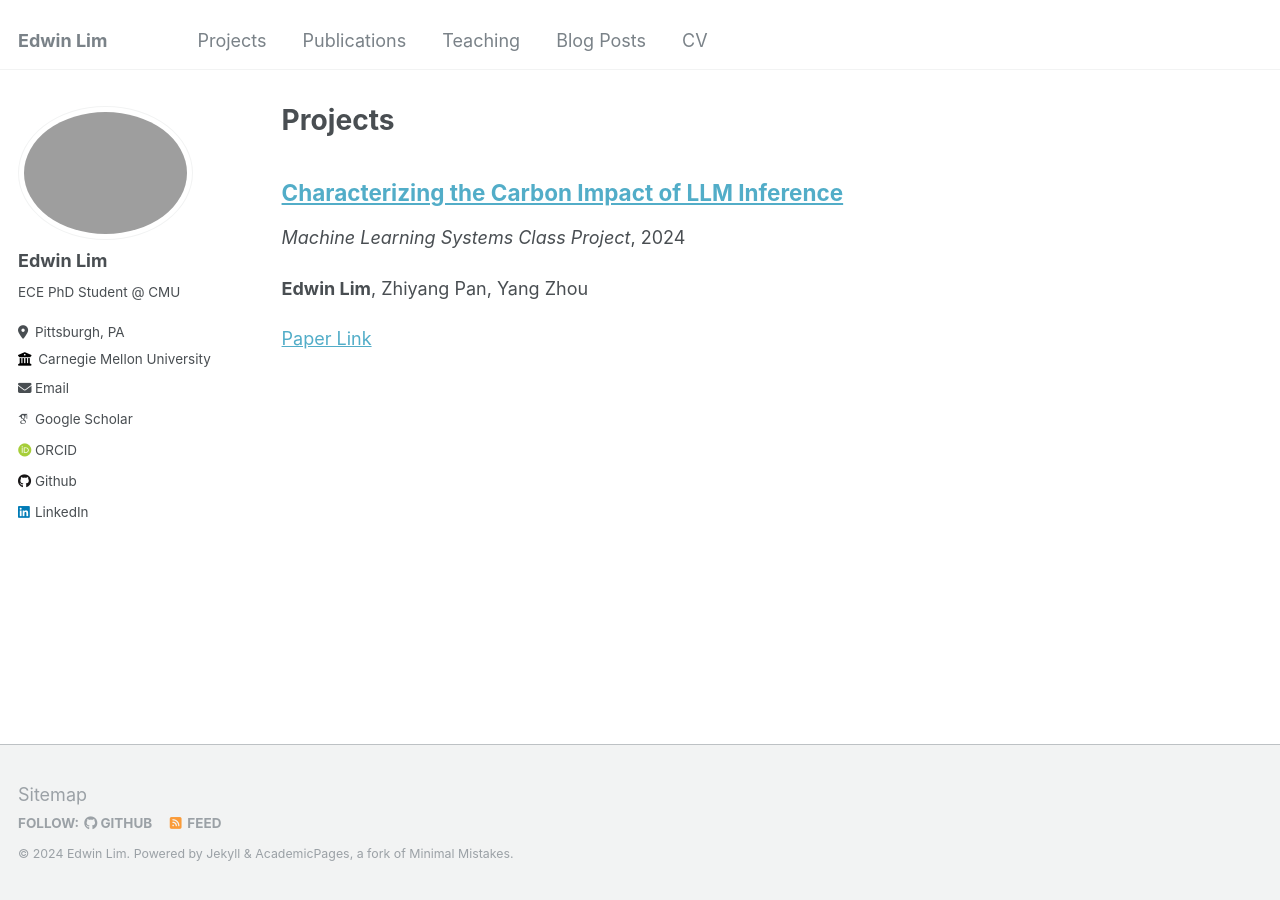
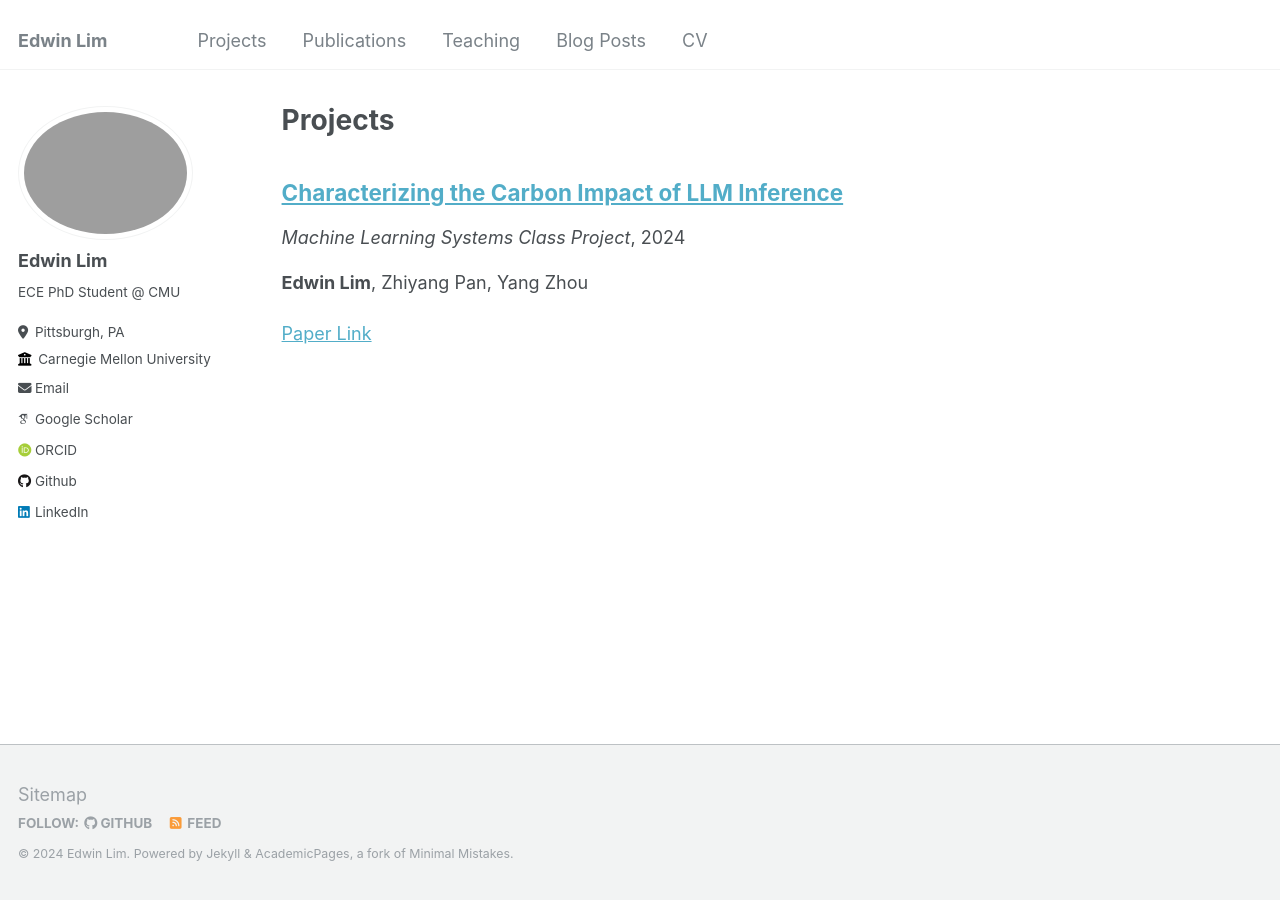
Before and after one commit to edwinlim0919/edwinlim0919.github.io, a Jekyll site: the page built from _pages/projects.md, in a window 1280 px wide. Built offline with Jekyll 4.4.1, drawn with Linux system fonts in a browser that asks for light colours; some web fonts are replaced.

Commit message:
trying out new spacings

```diff
--- a/_includes/archive-single-project.html
+++ b/_includes/archive-single-project.html
@@ -12,40 +12,40 @@
   {% assign title = post.title %}
 {% endif %}
 
-<div class="{{ include.type | default: "list" }}__item">
-  <article class="archive__item" itemscope itemtype="http://schema.org/CreativeWork">
+<div class="{{ include.type | default: "list" }}__item" style="margin-bottom: 5px;">
+  <article class="archive__item" itemscope itemtype="http://schema.org/CreativeWork" style="margin-bottom: 5px;">
     {% if include.type == "grid" and teaser %}
-      <div class="archive__item-teaser">
+      <div class="archive__item-teaser" style="margin-bottom: 5px;">
         <img src=
           {% if teaser contains "://" %}
             "{{ teaser }}"
           {% else %}
             "{{ teaser | prepend: "/images/" | prepend: base_path }}"
           {% endif %}
-          alt="">
+          alt="" style="margin-bottom: 5px;">
       </div>
     {% endif %}
 
-    <h2 class="archive__item-title" itemprop="headline">
+    <h2 class="archive__item-title" itemprop="headline" style="margin-bottom: 5px;">
       <a href="{{ base_path }}{{ post.url }}" rel="permalink">{{ title }}</a>
     </h2>
 
     {% if post.read_time %}
-      <p class="page__meta"><i class="fa fa-clock-o" aria-hidden="true"></i> {% include read-time.html %}</p>
+      <p class="page__meta" style="margin-bottom: 5px;"><i class="fa fa-clock-o" aria-hidden="true"></i> {% include read-time.html %}</p>
     {% endif %}
 
     {% if post.collection == 'teaching' %}
-      <p> {{ post.type }}, <i>{{ post.venue }}</i>, {{ post.date | default: "1900-01-01" | date: "%Y" }} </p>
+      <p style="margin-bottom: 5px;"> {{ post.type }}, <i>{{ post.venue }}</i>, {{ post.date | default: "1900-01-01" | date: "%Y" }} </p>
     {% elsif post.collection == 'projects' %}
-      <p> <i>{{ post.venue }}</i>, {{ post.date | default: "1900-01-01" | date: "%Y" }} </p>
+      <p style="margin-bottom: 5px;"> <i>{{ post.venue }}</i>, {{ post.date | default: "1900-01-01" | date: "%Y" }} </p>
     {% elsif post.date %}
-      <p class="page__date"><strong><i class="fa fa-fw fa-calendar" aria-hidden="true"></i> {{ site.data.ui-text[site.locale].date_label | default: "Published:" }}</strong> <time datetime="{{ post.date | default: "1900-01-01" | date_to_xmlschema }}">{{ post.date | default: "1900-01-01" | date: "%B %d, %Y" }}</time></p>
+      <p class="page__date" style="margin-bottom: 5px;"><strong><i class="fa fa-fw fa-calendar" aria-hidden="true"></i> {{ site.data.ui-text[site.locale].date_label | default: "Published:" }}</strong> <time datetime="{{ post.date | default: "1900-01-01" | date_to_xmlschema }}">{{ post.date | default: "1900-01-01" | date: "%B %d, %Y" }}</time></p>
     {% endif %}
 
-    <p class="archive__item-excerpt" itemprop="description">{{ post.excerpt | markdownify }}</p>
+    <p class="archive__item-excerpt" itemprop="description" style="margin-bottom: 5px;">{{ post.excerpt | markdownify }}</p>
 
     {% if post.paperurl %}
-      <p><a href="{{ post.paperurl }}">Paper Link</a></p>
+      <p style="margin-bottom: 5px;"><a href="{{ post.paperurl }}">Paper Link</a></p>
     {% endif %}
   </article>
 </div>
```
